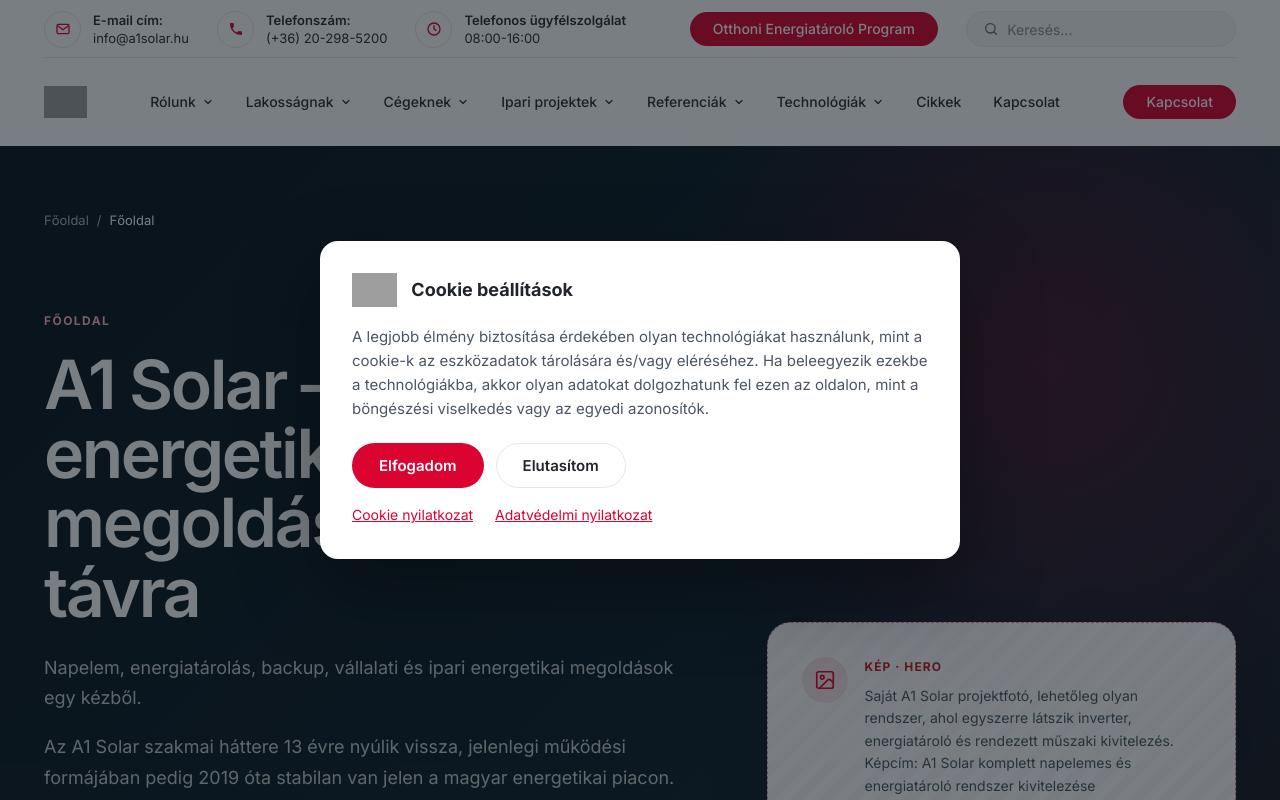
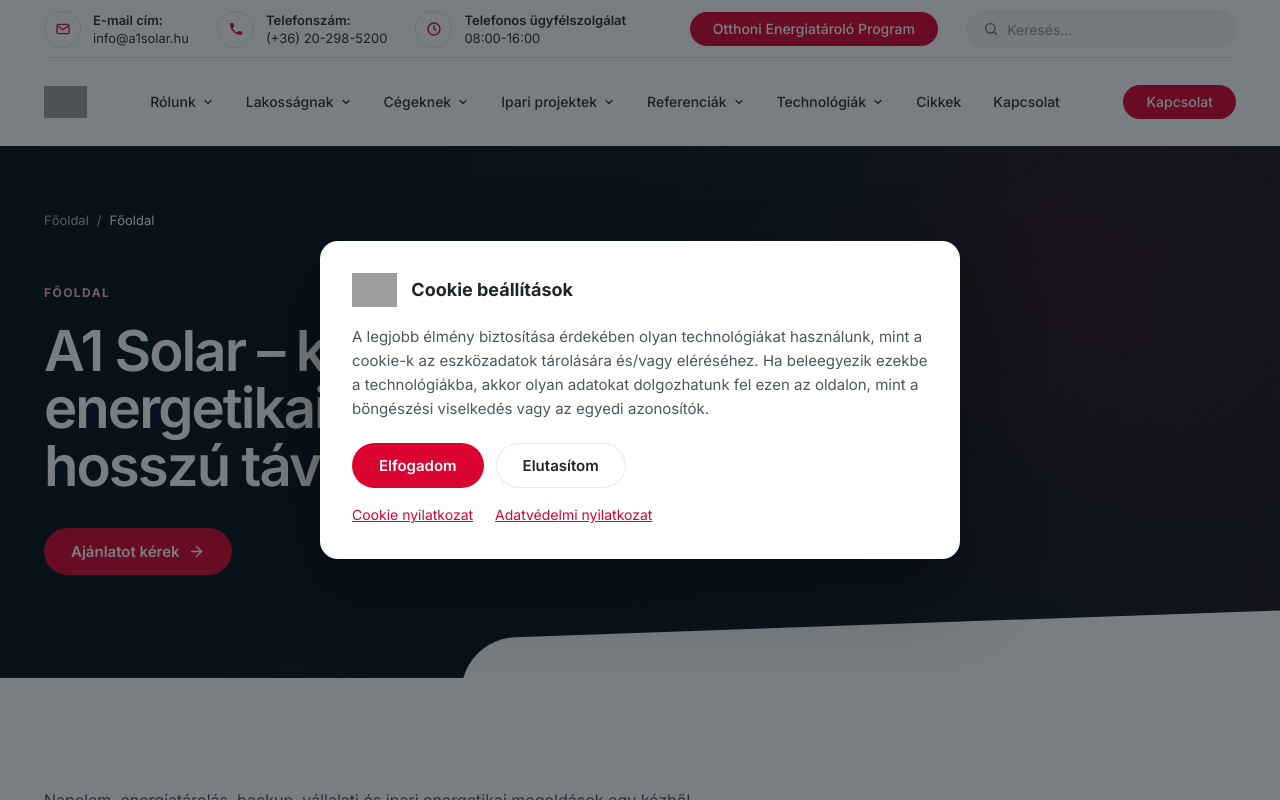
Before and after one commit to Enklo365/Weboldalak-A1solar.hu-v3, a Next.js app: page / in a window 1280 px wide. Shown: the top 800 px of the page. Built offline with nearby package versions, Linux system fonts and the light colour scheme; grey boxes are pictures that could not be loaded.

Commit message:
fix: simplify copydeck page heroes

```diff
--- a/src/app/globals.css
+++ b/src/app/globals.css
@@ -180,11 +180,27 @@
 
 .v3-hero {
   position: relative;
+  overflow: hidden;
+  isolation: isolate;
   padding: clamp(34px, 5vw, 72px) 0 clamp(64px, 8vw, 110px);
+  background: #0a141d;
+  color: #fff;
+}
+
+.v3-hero__media {
+  position: absolute;
+  z-index: -2;
+  inset: 0;
   background:
-    radial-gradient(circle at 82% 20%, rgba(219, 3, 48, 0.26), transparent 28%),
-    linear-gradient(135deg, #0a141d 0%, #111f2b 62%, #27131a 100%);
-  color: #fff;
+    radial-gradient(circle at 82% 20%, rgba(219, 3, 48, .35), transparent 32%),
+    linear-gradient(135deg, #0a141d 0%, #172531 58%, #32151f 100%);
+}
+.v3-hero__media img, .v3-hero__media video { width: 100%; height: 100%; object-fit: cover; }
+.v3-hero__media::after {
+  content: "";
+  position: absolute;
+  inset: 0;
+  background: linear-gradient(90deg, rgba(5,15,24,.94) 0%, rgba(5,15,24,.78) 48%, rgba(5,15,24,.38) 100%);
 }
 
 .v3-hero::after {
@@ -202,7 +218,7 @@
   flex-wrap: wrap;
   gap: 8px;
   align-items: center;
-  margin-bottom: clamp(40px, 6vw, 76px);
+  margin-bottom: clamp(28px, 4vw, 48px);
   color: rgba(255,255,255,.68);
   font-size: 13px;
 }
@@ -211,10 +227,7 @@
 .v3-breadcrumbs [aria-current="page"] { color: #fff; }
 
 .v3-hero__grid {
-  display: grid;
-  grid-template-columns: minmax(0, 1.15fr) minmax(300px, .85fr);
-  gap: clamp(36px, 7vw, 96px);
-  align-items: center;
+  display: block;
 }
 .v3-kicker {
   display: inline-flex;
@@ -226,10 +239,10 @@
   text-transform: uppercase;
 }
 .v3-hero h1 {
-  max-width: 900px;
+  max-width: 760px;
   margin: 0;
   color: #fff;
-  font-size: clamp(38px, 5.3vw, 72px);
+  font-size: clamp(38px, 4.4vw, 60px);
   font-weight: 600;
   line-height: 1.02;
   letter-spacing: -.035em;
@@ -243,19 +256,6 @@
 .v3-inline-link { display: inline-flex; align-items: center; gap: 8px; color: var(--brand); font-weight: 600; }
 .v3-link-list { display: flex; flex-wrap: wrap; gap: 12px 22px; }
 .v3-editor-note { border-left: 3px solid var(--brand); padding-left: 16px; }
-
-.v3-hero__visual { position: relative; z-index: 1; }
-.v3-hero__monogram {
-  display: grid;
-  min-height: 320px;
-  place-items: center;
-  border: 1px solid rgba(255,255,255,.16);
-  border-radius: 32px;
-  background: rgba(255,255,255,.06);
-  color: rgba(255,255,255,.15);
-  font-size: clamp(110px, 15vw, 200px);
-  font-weight: 700;
-}
 
 .editorial-slot {
   display: flex;
@@ -294,6 +294,10 @@
 .v3-toc nav a:hover { color: var(--brand); }
 .v3-toc .btn { margin-top: 4px; }
 .v3-sections { min-width: 0; }
+.v3-intro-continuation { padding: clamp(44px, 6vw, 76px) 0; border-bottom: 1px dashed #ddd; }
+.v3-intro-continuation .v3-copy { max-width: 800px; }
+.v3-intro-continuation .editorial-slot { width: 100%; max-width: 760px; margin-top: 12px; }
+.v3-intro-supplement { width: 100%; max-width: 760px; margin-top: 28px; }
 .v3-section { display: grid; gap: clamp(28px, 5vw, 64px); padding: clamp(58px, 8vw, 104px) 0; border-bottom: 1px dashed #ddd; scroll-margin-top: 112px; }
 .v3-section:last-child { border-bottom: 0; }
 .v3-section--split { grid-template-columns: minmax(0, 1.05fr) minmax(300px, .95fr); align-items: center; }
@@ -304,6 +308,7 @@
 .v3-section h2 { max-width: 760px; margin: 0 0 28px; font-size: clamp(30px, 4vw, 48px); font-weight: 550; line-height: 1.12; letter-spacing: -.025em; }
 .v3-section__visual .editorial-slot { min-height: 280px; }
 .v3-page--listing .v3-sections { display: grid; grid-template-columns: repeat(2, minmax(0, 1fr)); gap: 22px; padding-top: 58px; }
+.v3-page--listing .v3-intro-continuation { grid-column: 1 / -1; padding-top: 0; }
 .v3-page--listing .v3-section { display: block; padding: 34px; border: 1px solid var(--line); border-radius: 24px; background: var(--surface-2); }
 .v3-page--listing .v3-section h2 { font-size: clamp(24px, 3vw, 34px); }
 .v3-page--listing .v3-section__visual { margin-top: 26px; }
@@ -338,7 +343,6 @@
 .v3-page--listing .v3-section:has(.v3-article-grid), .v3-page--listing .v3-section:has(.v3-career-grid) { grid-column: 1 / -1; }
 
 @media (max-width: 1024px) {
-  .v3-hero__grid { grid-template-columns: minmax(0, 1.2fr) minmax(260px, .8fr); gap: 40px; }
   .v3-content--sidebar { grid-template-columns: 220px minmax(0, 1fr); gap: 44px; }
   .v3-section--split { grid-template-columns: 1fr; }
   .v3-section--reverse .v3-section__copy, .v3-section--reverse .v3-section__visual { order: initial; }
@@ -347,8 +351,8 @@
 
 @media (max-width: 820px) {
   .v3-hero { padding-top: 28px; }
-  .v3-hero__grid, .v3-content--sidebar { grid-template-columns: 1fr; }
-  .v3-hero__visual { max-width: 620px; }
+  .v3-content--sidebar { grid-template-columns: 1fr; }
+  .v3-hero__media::after { background: linear-gradient(90deg, rgba(5,15,24,.9), rgba(5,15,24,.62)); }
   .v3-toc { position: static; margin-top: 28px; }
   .v3-toc nav { display: none; }
   .v3-page--listing .v3-sections { grid-template-columns: 1fr; }
@@ -356,7 +360,7 @@
 
 @media (max-width: 640px) {
   .v3-hero::after { display: none; }
-  .v3-hero h1 { font-size: 40px; }
+  .v3-hero h1 { font-size: clamp(34px, 9.5vw, 40px); }
   .v3-copy--compact p { font-size: 16px; }
   .v3-page .btn { max-width: 100%; justify-content: center; text-align: center; white-space: normal; }
   .v3-content { padding-top: 18px; }
--- a/src/components/v3/CopydeckPage.tsx
+++ b/src/components/v3/CopydeckPage.tsx
@@ -1,4 +1,5 @@
 import Link from "next/link";
+import Image from "next/image";
 import { ArrowRight } from "lucide-react";
 import { Bullets } from "@/components/section/SectionKit";
 import { Breadcrumbs } from "@/components/v3/Breadcrumbs";
@@ -28,30 +29,51 @@
   </div>
 );
 
+const HeroBackdrop = ({ item }: { item?: CopyItem }) => {
+  const media = item?.kind === "editorial" ? item : undefined;
+  const isVideo = media?.mediaType.trim().toUpperCase().includes("VIDEÓ");
+
+  return (
+    <div className="v3-hero__media" aria-hidden="true">
+      {media?.src && isVideo ? (
+        <video autoPlay loop muted playsInline preload="metadata" poster={media.poster}>
+          <source src={media.src} />
+        </video>
+      ) : media?.src ? (
+        <Image src={media.src} alt="" fill priority sizes="100vw" />
+      ) : null}
+    </div>
+  );
+};
+
 export const CopydeckPage = ({ page }: { page: CopyPage }) => {
   const layout = getV3Layout(page);
   const heroSupplement = hasV3HeroSupplement(page.number);
-  const heroSlot = heroSupplement ? undefined : page.intro.find((item) => item.kind === "editorial");
-  const heroCopy = page.intro.filter((item) => item !== heroSlot && !(heroSupplement && item.kind === "editorial"));
+  const heroSlotIndex = page.intro.findIndex(
+    (item) => item.kind === "editorial" && item.placement.trim().toUpperCase() === "HERO",
+  );
+  const heroSlot = heroSlotIndex >= 0 ? page.intro[heroSlotIndex] : undefined;
+  const ctaIndex = page.intro.findIndex((item) => item.kind === "cta");
+  const heroCopyIndexes = new Set([ctaIndex].filter((index) => index >= 0));
+  const heroCopy = page.intro.filter((_, index) => heroCopyIndexes.has(index));
+  const introRemainder = page.intro.filter((item, index) => (
+    index !== heroSlotIndex
+    && !heroCopyIndexes.has(index)
+    && !(heroSupplement && item.kind === "editorial")
+  ));
   const hasSidebar = layout === "service" && page.sections.length >= 5;
 
   return (
     <article className={`v3-page v3-page--${layout}`}>
       <header className="v3-hero">
+        <HeroBackdrop item={heroSlot} />
         <div className="container">
           <Breadcrumbs value={page.breadcrumb} />
           <div className="v3-hero__grid">
             <div className="v3-hero__copy">
               <span className="v3-kicker">{page.name}</span>
               <h1>{page.h1}</h1>
-              <RenderItems items={heroCopy} compact />
-            </div>
-            <div className="v3-hero__visual">
-              {heroSupplement ? <V3HeroSupplement pageNumber={page.number} /> : heroSlot?.kind === "editorial" ? (
-                <EditorialSlot type={heroSlot.mediaType} placement={heroSlot.placement} details={heroSlot.details} />
-              ) : (
-                <div className="v3-hero__monogram" aria-hidden="true">A1</div>
-              )}
+              {heroCopy.length ? <RenderItems items={heroCopy} compact /> : null}
             </div>
           </div>
         </div>
@@ -69,6 +91,12 @@
         ) : null}
 
         <div className="v3-sections">
+          {introRemainder.length || heroSupplement ? (
+            <section className="v3-intro-continuation" aria-label="Bevezető részletek">
+              <RenderItems items={introRemainder} />
+              {heroSupplement ? <div className="v3-intro-supplement"><V3HeroSupplement pageNumber={page.number} /></div> : null}
+            </section>
+          ) : null}
           {page.sections.map((section, index) => {
             const supplemented = hasV3Supplement(page.number, section.id);
             const editorial = supplemented ? undefined : section.items.find((item) => item.kind === "editorial");
--- a/src/lib/v3-pages.ts
+++ b/src/lib/v3-pages.ts
@@ -7,7 +7,7 @@
   | { kind: "cta"; label: string }
   | { kind: "link"; label: string; href: string; external?: boolean }
   | { kind: "linkList"; links: { label: string; href: string }[]; external?: boolean }
-  | { kind: "editorial"; mediaType: string; placement: string; details: string }
+  | { kind: "editorial"; mediaType: string; placement: string; details: string; src?: string; poster?: string; alt?: string }
   | { kind: "note"; text: string };
 
 export type CopySection = { id: string; title: string; items: CopyItem[] };
```
